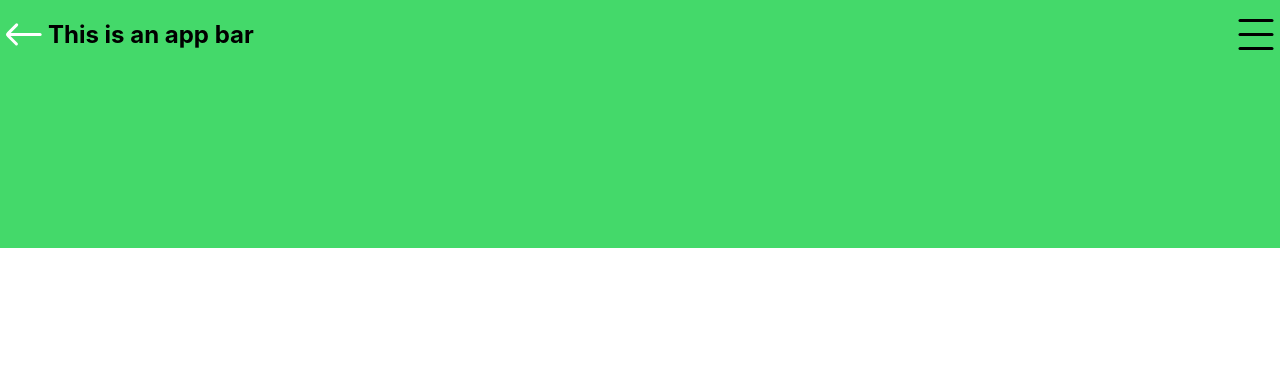
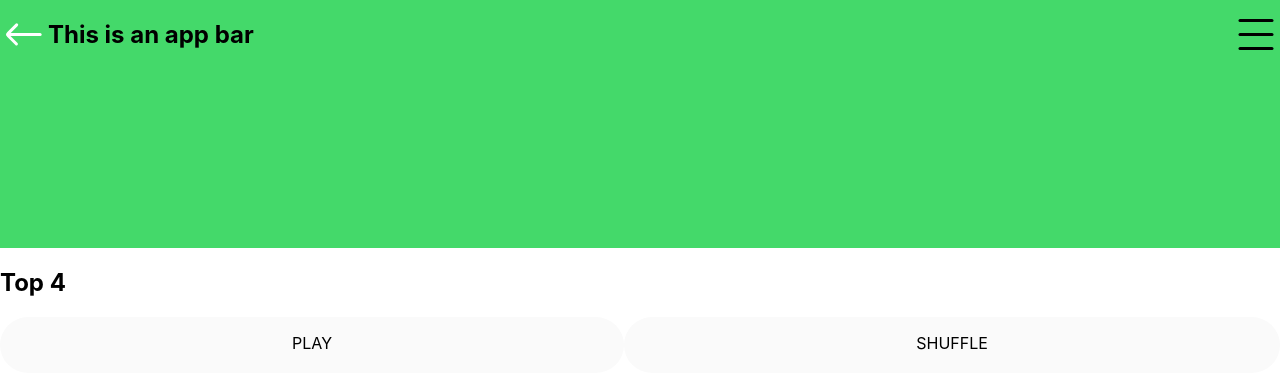
Before and after one commit to helagro/fria-play, a React (Create React App) app: page / in a window 1280 px wide. Shown: the top 388 px of the page. Built offline with nearby package versions, Linux system fonts and the light colour scheme.

Commit message:
general work

```diff
--- a/src/pages/playlist.jsx
+++ b/src/pages/playlist.jsx
@@ -1,11 +1,23 @@
 /*index.jsx*/
 import React from "react";
 import ExpandableMobileAppBar from "../components/expandable-mobile-app-bar";
+import RoundedTextAndImageButton from "../components/rounded-text-and-image-btn";
 //Functional Component
+
+const playlistPlayButtonGroupStyle = {
+  display:"grid",
+  gridTemplateColumns:"auto auto"
+}
+
 const PlayList = () => {
   return (
     <div>
       <ExpandableMobileAppBar/>
+      <h2>Top 4</h2>
+      <div class="playlistPlayButtonGroup" style={playlistPlayButtonGroupStyle}>
+        <RoundedTextAndImageButton title="PLAY"/>
+        <RoundedTextAndImageButton title="SHUFFLE"/>
+      </div>
     </div>
   );
 };
```
